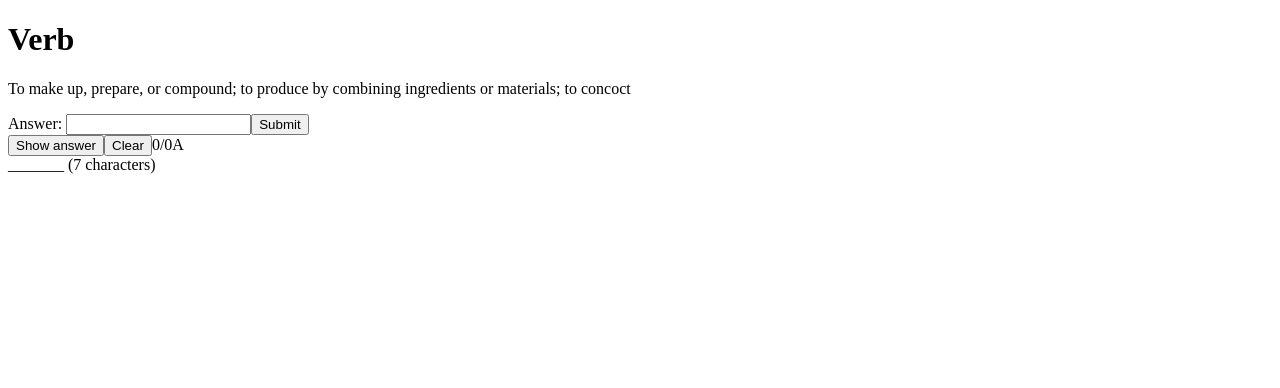
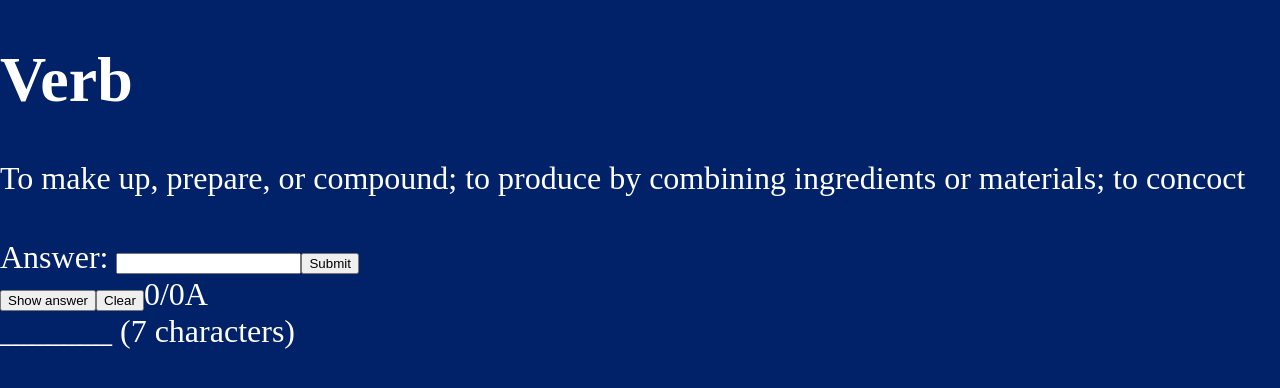
Before and after one commit to Farchanter/flashcardapp, an Angular app in the folder danger/FlashCardApp/: page / in a window 1280 px wide. Shown: the top 388 px of the page. Built offline with nearby package versions, Linux system fonts and the light colour scheme.

Commit message:
background color working

```diff
--- a/danger/FlashCardApp/src/app/app.component.css
+++ b/danger/FlashCardApp/src/app/app.component.css
@@ -0,0 +1,28 @@
+.flash
+{
+	color: #FFFFFF;
+	background-color: #C8102E;
+	font-size: 32px;
+    position: absolute;
+    left: 0px;
+    right: 0px;
+    top: 0px;
+    height: 100vh;
+}
+
+.correctBackground
+{
+	color: #FFFFFF;
+	background-color: #012169;
+}
+
+div
+{
+	padding-bottom: 10px;
+}
+
+#wrongAnswerExplainer
+{
+	font-size: 10px;
+	padding-top: 15px;
+}
--- a/danger/FlashCardApp/src/app/app.component.html
+++ b/danger/FlashCardApp/src/app/app.component.html
@@ -1,4 +1,4 @@
-<div>
+<div class="flash" [ngClass]="{'correctBackground' : showCorrect}">
 
 	<h1>{{category}}</h1>
 	<p>{{currentQuestion}}</p>
--- a/danger/FlashCardApp/src/app/app.component.ts
+++ b/danger/FlashCardApp/src/app/app.component.ts
@@ -48,6 +48,7 @@ export class AppComponent {
     numberGuesses = 0;
     numberRight = 0;
 	json:any = questions;
+    showCorrect = true;
     showAnswer = false;
     guess = '';
     blankString = assembleBlankString();
@@ -66,10 +67,12 @@ export class AppComponent {
 			this.isPreviousWrongQuestion = false;
             this.numberRight++;
             this.showAnswer = false;
+            this.showCorrect = true;
 		}
         else
         {
             let hasReplacedLetter = false;
+            this.showCorrect = false;
             let count = 0;
             for(let i = 0; i < this.guess.length; i++)
 			{
```
